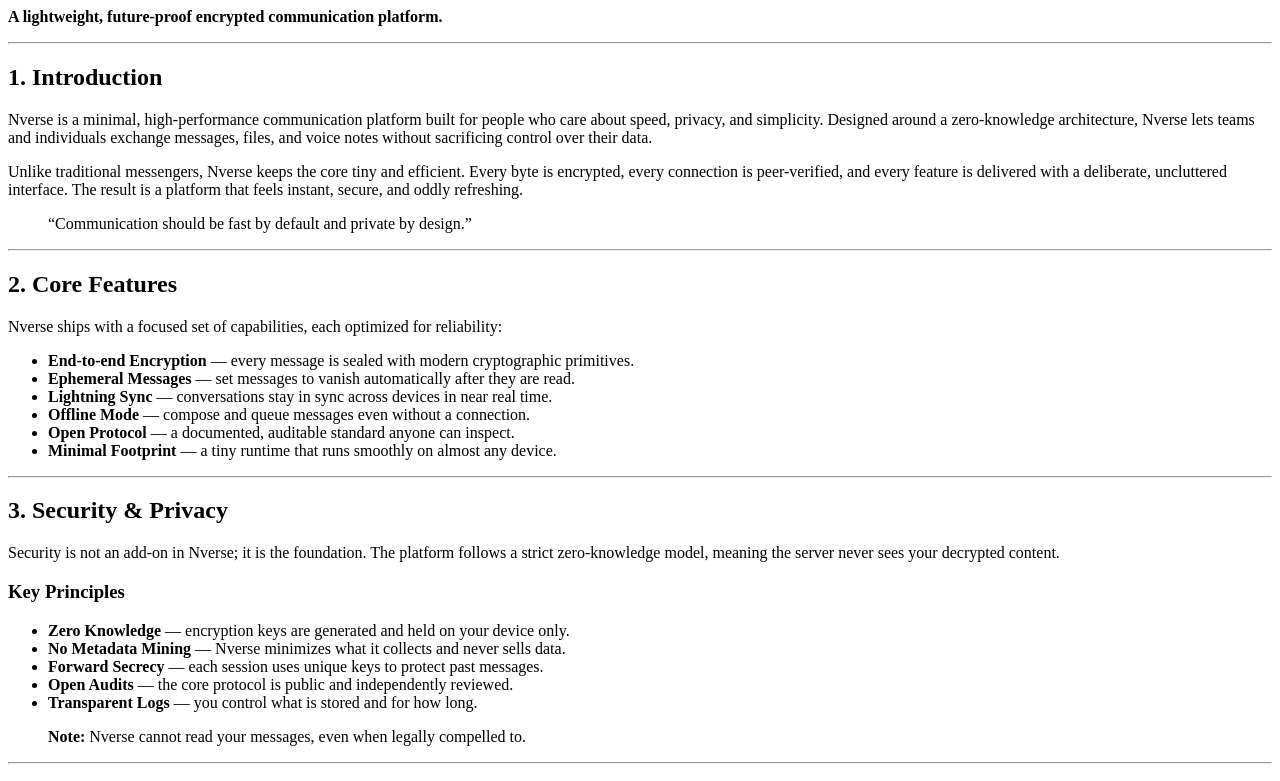
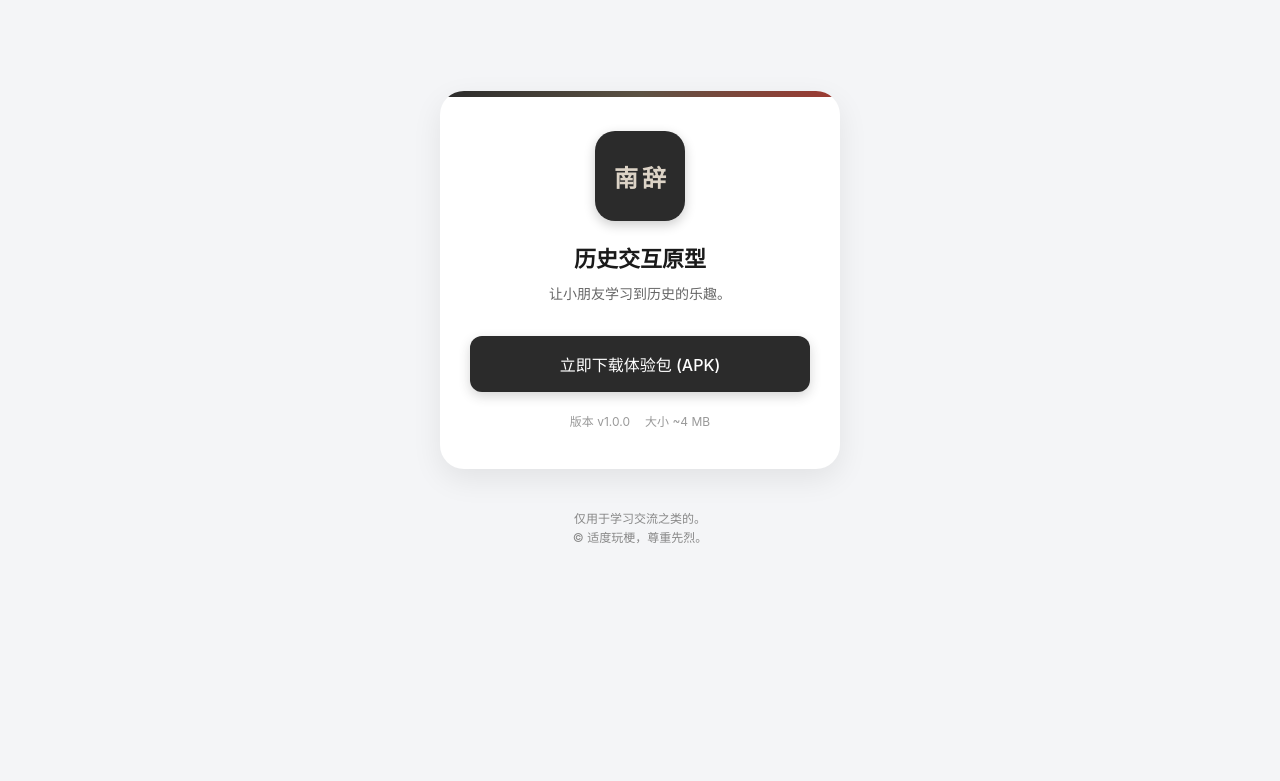
Before and after one commit to nverse-studio/Nverse-Pro, a plain HTML site: page index.html in a window 1280 px wide. Shown: the part 81-862 px from the top of the page. After the commit the page ends 800 px from the top, so only its background shows below. Drawn offline with Linux system fonts and the light colour scheme.

Commit message:
Revise index.html for Chinese download page
Updated the HTML structure and content for a Chinese download page, including new styles and sections.

```diff
--- a/index.html
+++ b/index.html
@@ -1,102 +1,205 @@
 <!DOCTYPE html>
-<html lang="en">
+<html lang="zh-CN">
 <head>
-  <meta charset="UTF-8">
-  <meta name="viewport" content="width=device-width, initial-scale=1.0">
-  <title>Nverse — Official Documentation</title>
+    <meta charset="UTF-8">
+    <meta name="viewport" content="width=device-width, initial-scale=1.0">
+    <title>下载站</title>
+    <style>
+        /* 基础重置 */
+        * {
+            margin: 0;
+            padding: 0;
+            box-sizing: border-box;
+            -webkit-tap-highlight-color: transparent;
+        }
+
+        body {
+            font-family: -apple-system, BlinkMacSystemFont, "Segoe UI", Roboto, Helvetica, Arial, sans-serif;
+            background-color: #f4f5f7;
+            color: #333;
+            display: flex;
+            flex-direction: column;
+            min-height: 100vh;
+            align-items: center;
+            justify-content: center;
+            padding: 20px;
+            text-align: center;
+        }
+
+        /* 卡片容器 */
+        .download-card {
+            background-color: #ffffff;
+            width: 100%;
+            max-width: 400px;
+            border-radius: 24px;
+            padding: 40px 30px;
+            box-shadow: 0 10px 30px rgba(0, 0, 0, 0.08);
+            display: flex;
+            flex-direction: column;
+            align-items: center;
+            position: relative;
+            overflow: hidden;
+        }
+
+        /* 装饰背景线 */
+        .download-card::before {
+            content: '';
+            position: absolute;
+            top: 0;
+            left: 0;
+            width: 100%;
+            height: 6px;
+            background: linear-gradient(90deg, #2b2b2b, #5c5243, #9e3a32);
+        }
+
+        /* 应用图标 */
+        .app-icon {
+            width: 90px;
+            height: 90px;
+            background-color: #2b2b2b;
+            border-radius: 20px;
+            display: flex;
+            align-items: center;
+            justify-content: center;
+            margin-bottom: 20px;
+            box-shadow: 0 4px 12px rgba(0, 0, 0, 0.2);
+        }
+
+        .app-icon span {
+            color: #dcd3c6;
+            /* 修改了字号，两个字也能完美放下 */
+            font-size: 24px;
+            font-weight: bold;
+            font-family: "Times New Roman", serif;
+            letter-spacing: 4px;
+            padding-left: 4px; /* 抵消字间距带来的视觉偏移 */
+        }
+
+        /* 标题与描述 */
+        h1 {
+            font-size: 22px;
+            font-weight: 600;
+            margin-bottom: 10px;
+            color: #1a1a1a;
+        }
+
+        .description {
+            font-size: 14px;
+            color: #666;
+            line-height: 1.6;
+            margin-bottom: 30px;
+        }
+
+        /* 下载按钮 */
+        .download-btn {
+            display: inline-block;
+            width: 100%;
+            background-color: #2b2b2b;
+            color: #ffffff;
+            text-decoration: none;
+            padding: 16px 0;
+            border-radius: 12px;
+            font-size: 16px;
+            font-weight: 500;
+            transition: all 0.2s ease;
+            box-shadow: 0 4px 12px rgba(43, 43, 43, 0.2);
+            border: none;
+            cursor: pointer;
+        }
+
+        .download-btn:hover {
+            background-color: #1a1a1a;
+            transform: translateY(-2px);
+            box-shadow: 0 6px 16px rgba(43, 43, 43, 0.3);
+        }
+
+        .download-btn:active {
+            transform: translateY(0);
+            box-shadow: 0 2px 8px rgba(43, 43, 43, 0.2);
+        }
+
+        /* 版本信息 */
+        .meta-info {
+            margin-top: 20px;
+            font-size: 12px;
+            color: #999;
+            display: flex;
+            gap: 15px;
+        }
+
+        /* 页脚 */
+        .footer {
+            margin-top: 40px;
+            font-size: 12px;
+            color: #888;
+            line-height: 1.6;
+        }
+
+        /* 针对微信/QQ内置浏览器的提示（可选） */
+        .browser-tip {
+            display: none;
+            margin-top: 15px;
+            padding: 10px;
+            background-color: #fff3e0;
+            color: #e65100;
+            font-size: 12px;
+            border-radius: 8px;
+            text-align: left;
+        }
+    </style>
 </head>
 <body>
 
-  <header>
-    <h1>加密通信平台介绍</h1>
-    <p><strong>A lightweight, future-proof encrypted communication platform.</strong></p>
-    <hr>
-  </header>
+    <div class="download-card">
+        <!-- 图标 -->
+        <div class="app-icon">
+            <span>南辞</span>
+        </div>
 
-  <main>
+        <!-- 标题 -->
+        <h1>历史交互原型</h1>
 
-    <section>
-      <h2>1. Introduction</h2>
-      <p>
-        Nverse is a minimal, high-performance communication platform built for people
-        who care about speed, privacy, and simplicity. Designed around a zero-knowledge
-        architecture, Nverse lets teams and individuals exchange messages, files, and
-        voice notes without sacrificing control over their data.
-      </p>
-      <p>
-        Unlike traditional messengers, Nverse keeps the core tiny and efficient. Every
-        byte is encrypted, every connection is peer-verified, and every feature is
-        delivered with a deliberate, uncluttered interface. The result is a platform
-        that feels instant, secure, and oddly refreshing.
-      </p>
-      <blockquote>
-        <p>“Communication should be fast by default and private by design.”</p>
-      </blockquote>
-    </section>
+        <!-- 描述 -->
+        <p class="description">
+            让小朋友学习到历史的乐趣。<br>
+        </p>
 
-    <hr>
+        <!-- ⚠️ 下载链接 -->
+        <a href="https://yun.139.com/shareweb/#/w/i/2yA8J6x9oda2u" class="download-btn" download="南辞历史原型.apk">
+            立即下载体验包 (APK)
+        </a>
 
-    <section>
-      <h2>2. Core Features</h2>
-      <p>Nverse ships with a focused set of capabilities, each optimized for reliability:</p>
-      <ul>
-        <li><strong>End-to-end Encryption</strong> — every message is sealed with modern cryptographic primitives.</li>
-        <li><strong>Ephemeral Messages</strong> — set messages to vanish automatically after they are read.</li>
-        <li><strong>Lightning Sync</strong> — conversations stay in sync across devices in near real time.</li>
-        <li><strong>Offline Mode</strong> — compose and queue messages even without a connection.</li>
-        <li><strong>Open Protocol</strong> — a documented, auditable standard anyone can inspect.</li>
-        <li><strong>Minimal Footprint</strong> — a tiny runtime that runs smoothly on almost any device.</li>
-      </ul>
-    </section>
+        <!-- 版本信息 -->
+        <div class="meta-info">
+            <span>版本 v1.0.0</span>
+            <span>大小 ~4 MB</span>
+        </div>
 
-    <hr>
+        <!-- 微信内置浏览器提示（因为微信通常会拦截 APK 直接下载） -->
+        <div class="browser-tip" id="wx-tip">
+            ⚠️ 提示：如果您在微信中打开此页面，请点击右上角选择“在浏览器中打开”以正常下载。
+        </div>
+    </div>
 
-    <section>
-      <h2>3. Security &amp; Privacy</h2>
-      <p>
-        Security is not an add-on in Nverse; it is the foundation. The platform follows
-        a strict zero-knowledge model, meaning the server never sees your decrypted content.
-      </p>
-      <h3>Key Principles</h3>
-      <ul>
-        <li><strong>Zero Knowledge</strong> — encryption keys are generated and held on your device only.</li>
-        <li><strong>No Metadata Mining</strong> — Nverse minimizes what it collects and never sells data.</li>
-        <li><strong>Forward Secrecy</strong> — each session uses unique keys to protect past messages.</li>
-        <li><strong>Open Audits</strong> — the core protocol is public and independently reviewed.</li>
-        <li><strong>Transparent Logs</strong> — you control what is stored and for how long.</li>
-      </ul>
-      <blockquote>
-        <p><strong>Note:</strong> Nverse cannot read your messages, even when legally compelled to.</p>
-      </blockquote>
-    </section>
+    <!-- 页脚声明 -->
+    <div class="footer">
+        仅用于学习交流之类的。<br>
+        &copy; 适度玩梗，尊重先烈。
+    </div>
 
-    <hr>
+    <script>
+        // 简单的 JavaScript：检测是否为微信环境，如果是，则显示提示
+        function isWeixin() {
+            var ua = navigator.userAgent.toLowerCase();
+            if (ua.indexOf('micromessenger') !== -1) {
+                return true;
+            }
+            return false;
+        }
 
-    <section>
-      <h2>4. Getting Started</h2>
-      <p>Follow these steps to set up Nverse in under a minute:</p>
-      <ol>
-        <li>Download the Nverse client for your platform.</li>
-        <li>Create an account — no phone number required.</li>
-        <li>Generate your personal keypair on-device.</li>
-        <li>Verify at least one trusted contact out-of-band.</li>
-        <li>Start a conversation and toggle ephemeral mode if needed.</li>
-      </ol>
-      <h3>System Requirements</h3>
-      <ul>
-        <li>Any modern desktop, mobile, or web browser.</li>
-        <li>A stable internet connection for real-time sync.</li>
-      </ul>
-    </section>
-
-    <hr>
-
-  </main>
-
-  <footer>
-    <p><small>Nverse Documentation — Version 1.0</small></p>
-    <p><small>© 2025 Nverse Project. All rights reserved.</small></p>
-  </footer>
-
+        if (isWeixin()) {
+            document.getElementById('wx-tip').style.display = 'block';
+        }
+    </script>
 </body>
 </html>
```
